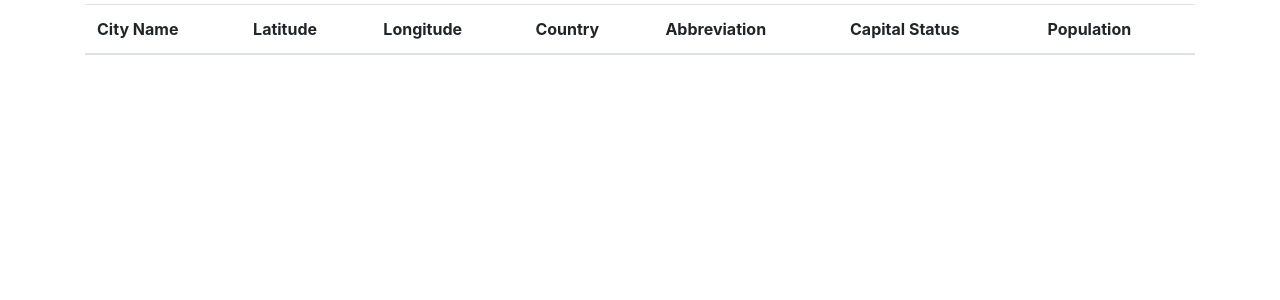
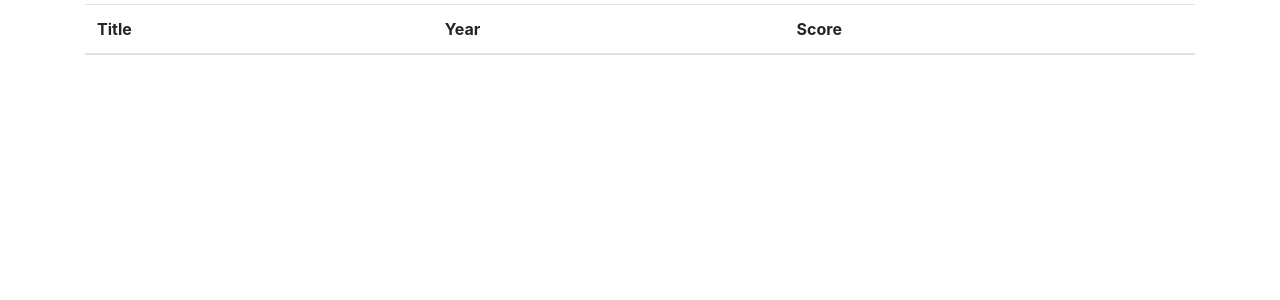
Before and after one commit to jaylakhani14/PythonDockerFlaskPycharm, a Flask app: page / in a window 1280 px wide. Shown: the part 56-356 px from the top of the page. Run offline with Flask 2, Linux system fonts and the light colour scheme; tables that the repository leaves empty hold one stand-in row (Sample ...); lists and menus that the app fills with data are empty; some libraries are stand-ins or nearby versions.

Commit message:
Update index.html

```diff
--- a/app/templates/index.html
+++ b/app/templates/index.html
@@ -1,27 +1,21 @@
 {% extends "layout.html" %}
 {% block content %}
+
 <table class="table">
     <thead>
-    <tr>
-        <th scope="col">City Name</th>
-        <th scope="col">Latitude</th>
-        <th scope="col">Longitude</th>
-        <th scope="col">Country</th>
-        <th scope="col">Abbreviation</th>
-        <th scope="col">Capital Status</th>
-        <th scope="col">Population</th>
-    </tr>
+        <tr>
+            <th scope="col">Title</th>
+            <th scope="col">Year</th>
+            <th scope="col">Score</th>
+
+        </tr>
     </thead>
     <tbody>
-    {% for city in cities %}
+    {% for movie in movies%}
     <tr>
-        <td><a href="view/{{city.id}}">{{ city.fldName }}</a></td>
-        <td>{{ city.fldLat }}</td>
-        <td>{{ city.fldLong }}</td>
-        <td>{{ city.fldCountry }}</td>
-        <td>{{ city.fldAbbreviation }}</td>
-        <td>{{ city.fldCapitalStatus }}</td>
-        <td>{{ city.fldPopulation }}</td>
+        <td><a href="view/{{movie.id}}">{{movie.Title}}</a></td>
+        <td>{{movie.Year}}</td>
+        <td>{{movie.Score}}</td>
     </tr>
     {% endfor %}
     </tbody>
```
